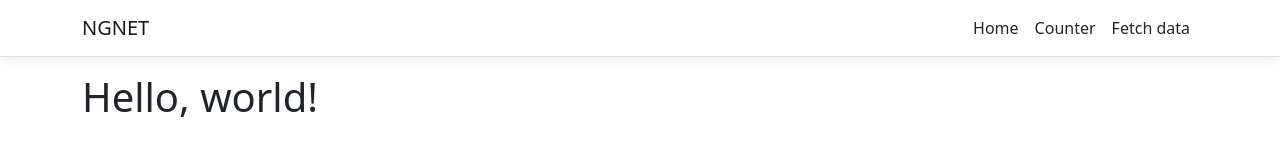
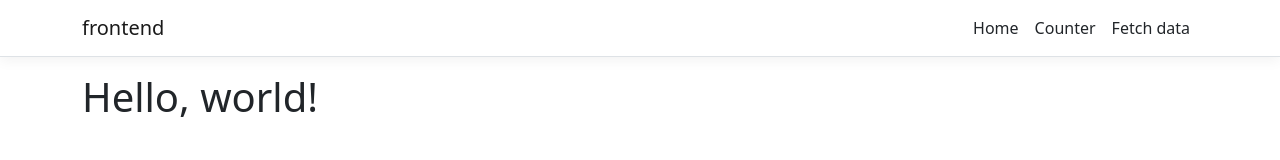
Before and after one commit to eigenman38/NGNET2-frontend, an Angular app: page / in a window 1280 px wide. Shown: the top 160 px of the page. Built offline with nearby package versions, Linux system fonts and the light colour scheme.

Commit message:
still works

```diff
--- a/angular.json
+++ b/angular.json
@@ -3,7 +3,7 @@
   "version": 1,
   "newProjectRoot": "projects",
   "projects": {
-    "NGNET": {
+    "frontend": {
       "projectType": "application",
       "schematics": {
         "@schematics/angular:application": {
@@ -69,10 +69,10 @@
           "builder": "@angular-devkit/build-angular:dev-server",
           "configurations": {
             "production": {
-              "browserTarget": "NGNET:build:production"
+              "browserTarget": "frontend:build:production"
             },
             "development": {
-              "browserTarget": "NGNET:build:development",
+              "browserTarget": "frontend:build:development",
               "proxyConfig": "proxy.conf.js"
             }
           },
@@ -81,7 +81,7 @@
         "extract-i18n": {
           "builder": "@angular-devkit/build-angular:extract-i18n",
           "options": {
-            "browserTarget": "NGNET:build"
+            "browserTarget": "frontend:build"
           }
         },
         "test": {
@@ -129,5 +129,5 @@
       }
     }
   },
-  "defaultProject": "NGNET"
+  "defaultProject": "frontend"
 }
--- a/package.json
+++ b/package.json
@@ -1,5 +1,5 @@
 {
-  "name": "ngnet",
+  "name": "frontend",
   "version": "0.0.0",
   "scripts": {
     "ng": "ng",
@@ -8,7 +8,7 @@
     "start:windows": "ng serve --port 44438 --ssl --ssl-cert %APPDATA%\\ASP.NET\\https\\%npm_package_name%.pem --ssl-key %APPDATA%\\ASP.NET\\https\\%npm_package_name%.key",
     "start:default": "ng serve --port 44438 --ssl --ssl-cert $HOME/.aspnet/https/${npm_package_name}.pem --ssl-key $HOME/.aspnet/https/${npm_package_name}.key",
     "build": "ng build",
-    "build:ssr": "ng run NGNET:server:dev",
+    "build:ssr": "ng run frontend:server:dev",
     "watch": "ng build --watch --configuration development",
     "test": "ng test"
   },
--- a/src/app/nav-menu/nav-menu.component.html
+++ b/src/app/nav-menu/nav-menu.component.html
@@ -1,41 +1,21 @@
 <header>
-  <nav
-    class="navbar navbar-expand-sm navbar-toggleable-sm navbar-light bg-white border-bottom box-shadow mb-3"
-  >
+  <nav class="navbar navbar-expand-sm navbar-toggleable-sm navbar-light bg-white border-bottom box-shadow mb-3">
     <div class="container">
-      <a class="navbar-brand" [routerLink]="['/']">NGNET</a>
-      <button
-        class="navbar-toggler"
-        type="button"
-        data-toggle="collapse"
-        data-target=".navbar-collapse"
-        aria-label="Toggle navigation"
-        [attr.aria-expanded]="isExpanded"
-        (click)="toggle()"
-      >
+      <a class="navbar-brand" [routerLink]="['/']">frontend</a>
+      <button class="navbar-toggler" type="button" data-toggle="collapse" data-target=".navbar-collapse"
+        aria-label="Toggle navigation" [attr.aria-expanded]="isExpanded" (click)="toggle()">
         <span class="navbar-toggler-icon"></span>
       </button>
-      <div
-        class="navbar-collapse collapse d-sm-inline-flex justify-content-end"
-        [ngClass]="{ show: isExpanded }"
-      >
+      <div class="navbar-collapse collapse d-sm-inline-flex justify-content-end" [ngClass]="{ show: isExpanded }">
         <ul class="navbar-nav flex-grow">
-          <li
-            class="nav-item"
-            [routerLinkActive]="['link-active']"
-            [routerLinkActiveOptions]="{ exact: true }"
-          >
+          <li class="nav-item" [routerLinkActive]="['link-active']" [routerLinkActiveOptions]="{ exact: true }">
             <a class="nav-link text-dark" [routerLink]="['/']">Home</a>
           </li>
           <li class="nav-item" [routerLinkActive]="['link-active']">
-            <a class="nav-link text-dark" [routerLink]="['/counter']"
-              >Counter</a
-            >
+            <a class="nav-link text-dark" [routerLink]="['/counter']">Counter</a>
           </li>
           <li class="nav-item" [routerLinkActive]="['link-active']">
-            <a class="nav-link text-dark" [routerLink]="['/fetch-data']"
-              >Fetch data</a
-            >
+            <a class="nav-link text-dark" [routerLink]="['/fetch-data']">Fetch data</a>
           </li>
         </ul>
       </div>
--- a/src/index.html
+++ b/src/index.html
@@ -1,14 +1,17 @@
 <!DOCTYPE html>
 <html lang="en">
+
 <head>
   <meta charset="utf-8" />
-    <title>NGNET</title>
+  <title>frontend</title>
   <base href="/" />
 
   <meta name="viewport" content="width=device-width, initial-scale=1" />
   <link rel="icon" type="image/x-icon" href="favicon.ico" />
 </head>
+
 <body>
   <app-root>Loading...</app-root>
 </body>
+
 </html>
```
Also changed, not shown: src/app/app-routing.module.ts (added, +17 -0 lines), src/app/app.module.ts (+2 -5 lines), src/app/app.server.module.ts (deleted, +0 -11 lines), 2 other files (tests, documents, lock files or other folders). Lines whose indentation alone changed are shown as unchanged.
